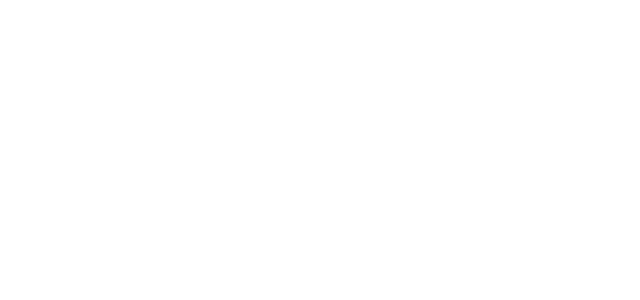
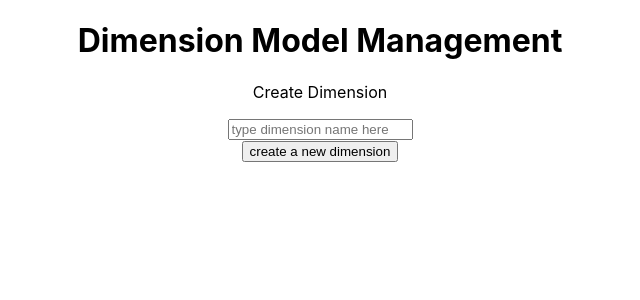
Before and after one commit to EuclidOLAP/olap-web, a React (Create React App) app: page /dimension-model-management in a window 1280 px wide. Before the commit this address had no page. Shown: the top 300 px of the page, without its empty margins (320-960 px from the left). Built offline with nearby package versions, Linux system fonts and the light colour scheme.

Commit message:
^ src/App.js + src/pages/DimensionModelManagement.js

```diff
--- a/src/App.js
+++ b/src/App.js
@@ -7,6 +7,8 @@ import DataAnalysis from './pages/DataAnalysis';
 import ImportExport from './pages/ImportExport';
 import UserManagement from './pages/UserManagement';
 import Settings from './pages/Settings';
+
+import DimensionModelManagement from './pages/DimensionModelManagement';
 
 // 工作台页面组件
 function Dashboard() {
@@ -23,6 +25,21 @@ function Dashboard() {
       <button onClick={() => openInNewTab('/import-export')}>导入/导出</button>
       <button onClick={() => openInNewTab('/user-management')}>用户管理</button>
       <button onClick={() => openInNewTab('/settings')}>设置</button>
+
+      <h1>功能菜单一级选项</h1>
+      <button onClick={() => openInNewTab('/dimension-model-management')}>【维度模型管理】</button>
+      <button onClick={() => openInNewTab('/XXXXXXXXXXXX')}>功能菜单二级选项</button>
+      <button onClick={() => openInNewTab('/XXXXXXXXXXXX')}>功能菜单二级选项</button>
+
+      <h1>功能菜单一级选项</h1>
+      <button onClick={() => openInNewTab('/XXXXXXXXXXXX')}>功能菜单二级选项</button>
+      <button onClick={() => openInNewTab('/XXXXXXXXXXXX')}>功能菜单二级选项</button>
+      <button onClick={() => openInNewTab('/XXXXXXXXXXXX')}>功能菜单二级选项</button>
+
+      <h1>功能菜单一级选项</h1>
+      <button onClick={() => openInNewTab('/XXXXXXXXXXXX')}>功能菜单二级选项</button>
+      <button onClick={() => openInNewTab('/XXXXXXXXXXXX')}>功能菜单二级选项</button>
+      <button onClick={() => openInNewTab('/XXXXXXXXXXXX')}>功能菜单二级选项</button>
     </div>
   );
 }
@@ -67,6 +84,9 @@ function App() {
           <Route path="/import-export" element={<ImportExport />} />
           <Route path="/user-management" element={<UserManagement />} />
           <Route path="/settings" element={<Settings />} />
+
+          <Route path="/dimension-model-management" element={<DimensionModelManagement />} />
+
         </Routes>
       </div>
     </Router>
--- /dev/null
+++ b/src/pages/DimensionModelManagement.js
@@ -0,0 +1,41 @@
+import React, { useState } from 'react';
+import axios from 'axios'; // 引入 axios 库
+
+const DimensionModelManagement = () => {
+
+  const [dimensionName, setDimensionName] = useState('');
+
+  const handleDimensionNameChange = (event) => {
+    setDimensionName(event.target.value);
+  };
+
+  const createDimensionButtonSubmit = async () => {
+    console.log(">>>>>>>>>>>>>>>>++++++ Submitted value: ", dimensionName);
+    try {
+      // 调用 meta-server 的 API
+      const response = await axios.post('http://dev.vm:8763/api/dimension', {
+        name: dimensionName
+      });
+      console.log('Dimension created:', response.data);
+      // 这里你可以做更多的事情，比如显示一个成功信息或清空表单
+    } catch (error) {
+      console.error('Error creating dimension:', error);
+    }
+  };
+
+  return (
+    <div>
+      <h1>Dimension Model Management</h1>
+
+      <div>
+        <p>Create Dimension</p>
+        <input type="text" value={dimensionName} onChange={handleDimensionNameChange} placeholder="type dimension name here" />
+        <br />
+        <button onClick={createDimensionButtonSubmit}>create a new dimension</button>
+      </div>
+
+    </div>
+  );
+};
+
+export default DimensionModelManagement;
```
